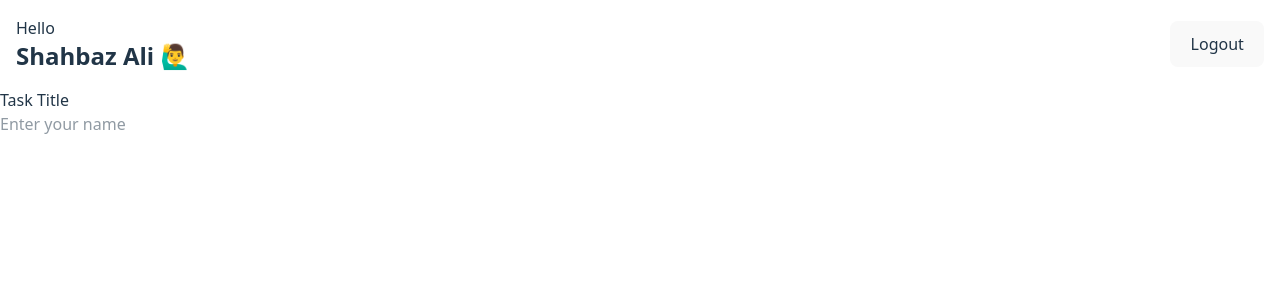
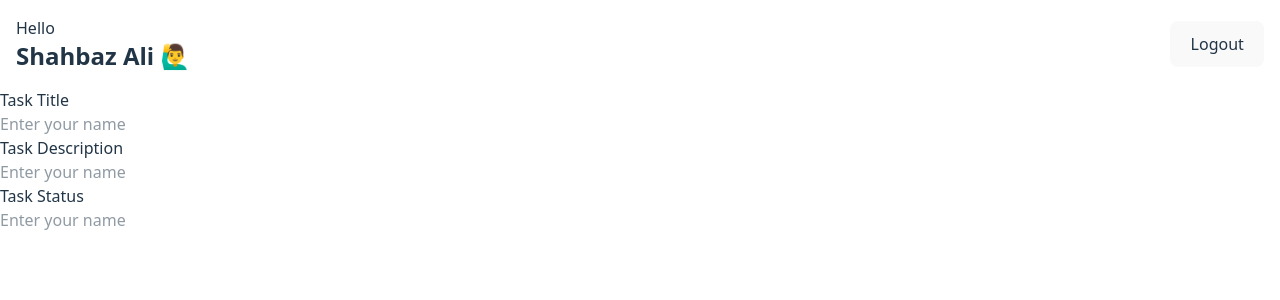
Before and after one commit to Shahbazali2001/task-nest, a React (Vite) app: page / in a window 1280 px wide. Shown: the top 300 px of the page. Built offline with nearby package versions, Linux system fonts and the light colour scheme.

Commit message:
Task Admin Dashboard Changes

```diff
--- a/src/components/Dashboard/AdminDashboard.jsx
+++ b/src/components/Dashboard/AdminDashboard.jsx
@@ -6,6 +6,10 @@ const AdminDashboard = () => {
         <form>
             <h3>Task Title</h3>
             <input type="text" placeholder='Enter your name'/>
+            <h3>Task Description</h3>
+            <input type="text" placeholder='Enter your name'/>
+            <h3>Task Status</h3>
+            <input type="text" placeholder='Enter your name'/>
 
         </form>
     </div>
```
